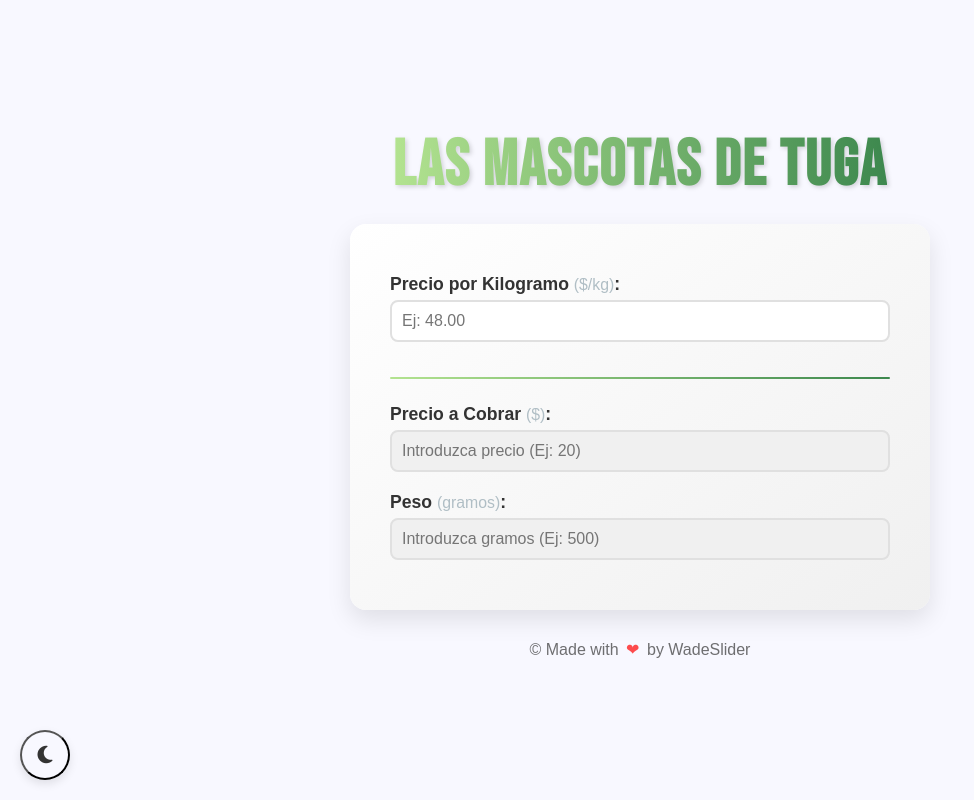
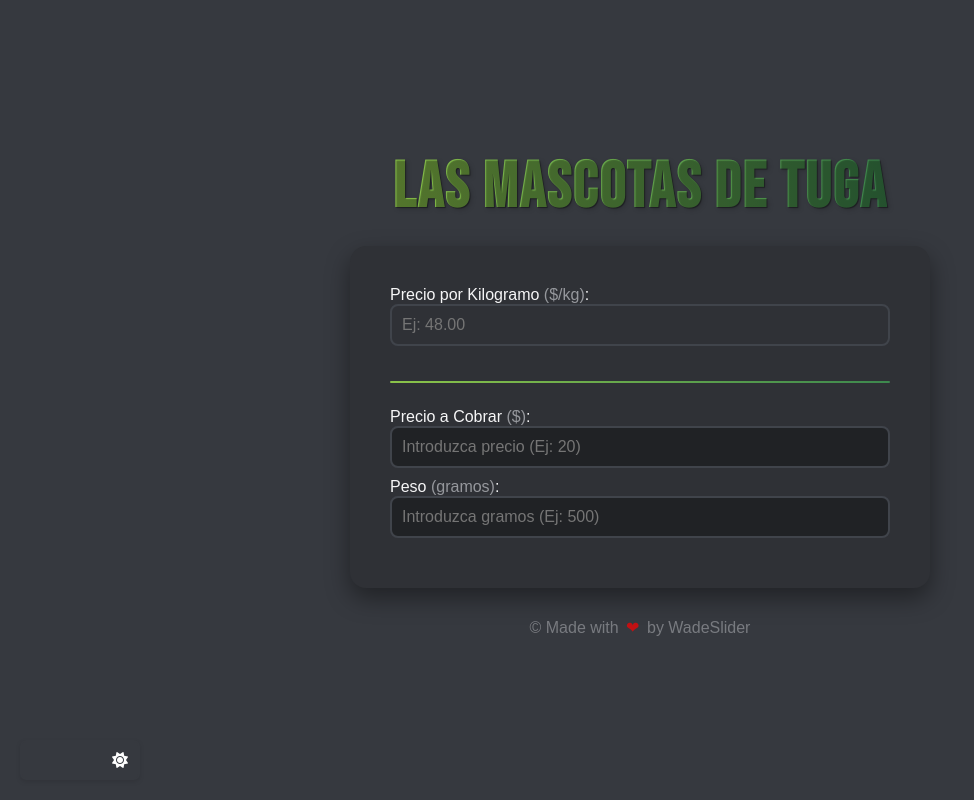
Before and after one commit to wadeslider/productos-tuga, a plain HTML site: page index.html in a window 1280 px wide. Both pictures are taken after a click on the button "Cambiar tema". Shown: the whole page, without its empty margins (0-974 px from the left). Drawn offline with Linux system fonts and the light colour scheme; a small style sheet from the web is missing.

Commit message:
Cambios al boton.

```diff
--- a/script.js
+++ b/script.js
@@ -23,7 +23,6 @@ function validarPrecioKilo() {
 
     // Si ya es válido, podemos llamar a 'calcular' para recalcular en caso de que ya hubiera valores
     if (esValido) {
-        // La lógica de cuál calcular primero sigue siendo la misma:
         if (precioDeseadoInput.value) {
             calcular(precioDeseadoInput);
         } else if (pesoGramosInput.value) {
@@ -38,7 +37,6 @@ function validarPrecioKilo() {
  * @param {HTMLInputElement} elemento El campo de entrada que ha sido modificado (this).
  */
 function calcular(elemento) {
-    // 1. Obtener valores de la interfaz
     const precioKiloInput = document.getElementById('precioKilo');
     const pesoGramosInput = document.getElementById('pesoGramos');
     const precioDeseadoInput = document.getElementById('precioDeseado');
@@ -51,58 +49,68 @@ function calcular(elemento) {
         return;
     }
 
-    // 2. Determinar qué campo fue modificado
     const idModificado = elemento.id;
 
-    if (idModificado === 'precioDeseado') { // CAMBIO: Precio Deseado ahora es el primer caso
-        // --- Caso A: El usuario modificó el PRECIO ---
+    if (idModificado === 'precioDeseado') {
         const precioDeseado = parseFloat(elemento.value);
-
         if (isNaN(precioDeseado) || precioDeseado < 0) {
             pesoGramosInput.value = '';
             return;
         }
 
-        // CÁLCULO DE GRAMOS: (Precio_Deseado / Precio_Kilo) * 1000
         const gramosFinal = (precioDeseado / precioPorKilo) * 1000;
-
-        // Actualizar el campo de Gramos con el nuevo cálculo
         pesoGramosInput.value = gramosFinal.toFixed(0);
 
-    } else if (idModificado === 'pesoGramos') { // CAMBIO: Peso en gramos ahora es el segundo caso
-        // --- Caso B: El usuario modificó los GRAMOS ---
+    } else if (idModificado === 'pesoGramos') {
         const pesoEnGramos = parseFloat(elemento.value);
-
         if (isNaN(pesoEnGramos) || pesoEnGramos < 0) {
             precioDeseadoInput.value = '';
             return;
         }
 
-        // CÁLCULO DE PRECIO: (Gramos / 1000) * Precio_Kilo
         const precioFinal = (pesoEnGramos / 1000) * precioPorKilo;
-
-        // Actualizar el campo de Precio Deseado con el nuevo cálculo
         precioDeseadoInput.value = precioFinal.toFixed(2);
     }
 }
 
 /**
- * Función provisional para el botón de cambio de tema.
+ * Función para alternar el modo oscuro y cambiar el icono del botón.
  */
 function toggleTheme() {
-    alert("Función de cambio de tema (claro/oscuro) próxima a implementar.");
+    const body = document.body;
+    const themeToggle = document.getElementById('themeToggle');
+    // Alterna la clase y devuelve true si se añadió (dark-mode activado)
+    const isDarkMode = body.classList.toggle('dark-mode');
+
+    // Obtener los iconos (usando selectores específicos para evitar conflicto con span)
+    const moonIcon = themeToggle.querySelector('.fa-moon');
+    const sunIcon = themeToggle.querySelector('.fa-sun');
+
+    if (isDarkMode) {
+        // En modo oscuro, el ícono activo es el SOL
+        moonIcon.classList.add('hidden');
+        sunIcon.classList.remove('hidden');
+    } else {
+        // En modo claro, el ícono activo es la LUNA
+        moonIcon.classList.remove('hidden');
+        sunIcon.classList.add('hidden');
+    }
 }
 
 
-// Inicialización: Al cargar la página, limpiamos los campos y validamos el precio por kilo
+// Inicialización
 document.addEventListener('DOMContentLoaded', () => {
-    // 1. Limpiamos los campos de cálculo
+    // Inicialización de campos y validación
     document.getElementById('pesoGramos').value = '';
     document.getElementById('precioDeseado').value = '';
+    validarPrecioKilo();
 
-    // 2. Vinculamos el botón de tema a su función
+    // 1. Vinculamos el botón de tema a su función
     document.getElementById('themeToggle').addEventListener('click', toggleTheme);
 
-    // 3. Validamos el precio por kilo para establecer el estado inicial
-    validarPrecioKilo();
+    // 2. Ocultar el sol por defecto (estamos en modo claro)
+    const sunIcon = document.querySelector('#themeToggle .fa-sun');
+    if (sunIcon) {
+        sunIcon.classList.add('hidden');
+    }
 });
--- a/style.css
+++ b/style.css
@@ -1,17 +1,30 @@
 /* PALETA DE COLORES */
 :root {
+    /* Tema Claro */
     --color-background: #F8F8FF;
-    --color-metal-start: #b3e390; /* Verde metálico claro */
+    --color-text-dark: #333333;
+    --color-text-light: #B0BEC5;
+    --color-card-bg: #ffffff;
+    --color-card-shadow: rgba(0,0,0,0.1);
+    --color-input-border: #e0e0e0;
+    --color-input-disabled: #f0f0f0;
+
+    /* Tema Oscuro (Discord Style) */
+    --dark-bg: #36393f;
+    --dark-card-bg: #2f3136;
+    --dark-text: #f6f6f7;
+    --dark-text-subtle: #96989d;
+    --dark-input-border: #40444b;
+
+    /* Acentos (Ambos temas) */
+    --color-metal-start: #8BC34A; /* CAMBIO: Verde más fuerte (Lima) */
     --color-metal-end: #3d884e;   /* Verde metálico oscuro */
     --color-line-gradient: linear-gradient(90deg, var(--color-metal-start), var(--color-metal-end));
-    --color-accent: #FF7043;
-    --color-text-dark: #333333;
-    --color-text-light: #B0BEC5;
     --color-heart: #FF0000;
 
-    /* Colores para el botón de tema */
-    --btn-normal-color: #ffffff; /* Color normal: Blanco */
-    --btn-hover-color: #1e2124;  /* Color hover: Negro Oscuro */
+    /* Colores del Botón de Tema */
+    --btn-border-color: var(--dark-bg);
+    --btn-hover-fill: var(--dark-bg);
 
     /* Espaciado responsivo para bordes */
     --spacing-mobile: 4vmin;
@@ -31,10 +44,11 @@ body {
     display: flex;
     flex-direction: column;
     align-items: center;
-    justify-content: flex-start; /* Alinea arriba en el móvil */
+    justify-content: flex-start;
 
     padding: var(--spacing-mobile);
     box-sizing: border-box;
+    transition: background-color 0.3s;
 }
 
 /* 1. ESTILO Y EFECTO METÁLICO DEL H1 */
@@ -51,7 +65,12 @@ h1 {
     -webkit-background-clip: text;
     -webkit-text-fill-color: transparent;
     background-clip: text;
+
+    /* CAMBIO: Sombra del título para darle más volumen */
+    text-shadow: 1px 1px 1px rgba(0, 0, 0, 0.4);
     filter: drop-shadow(2px 2px 2px rgba(0,0,0,0.15));
+
+    transition: filter 0.3s;
 }
 
 /* 2. ESTILO DE LA TARJETA (CONTAINER) */
@@ -61,34 +80,24 @@ h1 {
     margin: 10px 0;
     padding: 25px;
 
-    background: linear-gradient(145deg, #ffffff, #f0f0f0);
-    box-shadow: 0 10px 25px rgba(0,0,0,0.1);
+    background: linear-gradient(145deg, var(--color-card-bg), #f0f0f0);
+    box-shadow: 0 10px 25px var(--color-card-shadow);
     border-radius: 16px;
 
     position: relative;
     z-index: 10;
+    transition: background-color 0.3s, box-shadow 0.3s;
 }
 
 /* Estilos de inputs y labels */
-.unidad {
-    color: var(--color-text-light);
-    font-weight: 400;
-    font-size: 0.9em;
-}
-
-label {
-    display: block;
-    margin: 10px 0 5px;
-    font-weight: bold;
-    color: var(--color-text-dark);
-    font-size: 1.1em;
-}
+label { color: var(--color-text-dark); transition: color 0.3s; }
+.unidad { color: var(--color-text-light); transition: color 0.3s; }
 
 input[type="number"] {
     width: 100%;
     padding: 10px;
     margin-bottom: 10px;
-    border: 2px solid #e0e0e0;
+    border: 2px solid var(--color-input-border);
     border-radius: 8px;
     box-sizing: border-box;
     font-size: 1em;
@@ -96,14 +105,14 @@ input[type="number"] {
 }
 
 input[disabled] {
-    background-color: #f0f0f0;
+    background-color: var(--color-input-disabled);
     cursor: not-allowed;
 }
 
 input:focus:not([disabled]) {
     border-color: var(--color-metal-end);
     box-shadow: 0 0 8px rgba(61, 136, 78, 0.4);
-    background-color: #ffffff;
+    background-color: var(--color-card-bg);
     outline: none;
 }
 
@@ -111,7 +120,7 @@ input:focus:not([disabled]) {
 hr {
     border: 0;
     height: 2px;
-    background: var(--color-line-gradient); /* Aplicación del degradado */
+    background: var(--color-line-gradient);
     margin: 25px 0;
     border-radius: 1px;
 }
@@ -131,9 +140,9 @@ footer p {
     color: var(--color-text-dark);
     margin: 0;
     opacity: 0.7;
+    transition: color 0.3s;
 }
 
-/* Animación del Corazón */
 @keyframes beat {
     0%, 100% { transform: scale(1); }
     15% { transform: scale(1.15); }
@@ -146,22 +155,23 @@ footer p {
     margin: 0 3px;
 }
 
-/* 5. BOTÓN DE CAMBIO DE TEMA (Font Awesome con animación SCSS) */
+/* 5. BOTÓN DE CAMBIO DE TEMA (RECTANGULAR Y ANIMADO) */
 .theme-toggle {
     position: fixed;
     bottom: var(--spacing-mobile);
     left: var(--spacing-mobile);
 
-    width: 50px;
-    height: 50px;
-    border-radius: 50%;
+    width: 120px;
+    height: 40px;
+    border-radius: 6px;
+
     background: transparent;
-    color: var(--btn-normal-color);
+    border: 2px solid var(--btn-border-color);
     overflow: hidden;
     padding: 0;
     cursor: pointer;
-    box-shadow: 0 4px 10px rgba(0,0,0,0.1);
-    transition: box-shadow 0.25s;
+    box-shadow: 0 2px 5px rgba(0,0,0,0.1);
+    transition: all 0.25s;
     z-index: 1000;
 }
 
@@ -169,80 +179,130 @@ footer p {
 .theme-toggle i {
     position: absolute;
     top: 50%;
-    left: 50%;
-    transform: translate(-50%, -50%);
-    z-index: 2;
-    font-size: 1.5em;
-    transition: all 0.25s;
+    transform: translateY(-50%);
+    font-size: 1.2em;
+    z-index: 3;
+    transition: color 0.25s, opacity 0.25s;
 }
 
-/* 5.1 Icono de LUNA (Por defecto) */
+/* Icono de LUNA (Modo Claro) */
 .theme-toggle > .fa-moon {
-    color: var(--color-text-dark);
+    left: 10px;
+    color: var(--btn-border-color);
 }
 
-/* 5.2 Icono de SOL (Dentro del SPAN, preparado para el hover) */
+/* Icono de SOL (Modo Oscuro/Hover) */
 .theme-toggle > span > .fa-sun {
+    right: 10px;
+    left: auto;
     color: white;
-    opacity: 0;
 }
+.hidden { opacity: 0 !important; visibility: hidden; }
+
 
 /* Pseudo-elementos de la animación de hover */
-.theme-toggle::after,
-.theme-toggle > span::after {
-    width: 100%;
-    height: 50%;
-    position: absolute;
-    left: 0;
-    background-color: var(--btn-hover-color); /* #1e2124 */
-    transition: transform 0.25s;
-    content: "";
-    z-index: 1;
-}
-
-.theme-toggle::after { /* MITAD SUPERIOR */
-    top: 0;
-    transform: translate(-100%, 0);
-}
-
 .theme-toggle > span {
     position: relative;
     z-index: 2;
+    display: block;
+    width: 100%;
+    height: 100%;
 }
 
-.theme-toggle > span::after { /* MITAD INFERIOR */
-    bottom: 0;
-    transform: translate(100%, 0);
+.theme-toggle::after,
+.theme-toggle > span::after {
+    width: 50%;
+    height: 100%;
+    position: absolute;
+    background-color: var(--btn-hover-fill);
+    transition: transform 0.25s ease-out;
     content: "";
+    z-index: 1;
+    top: 0;
+}
+
+.theme-toggle::after { /* MITAD IZQUIERDA */
+    left: 0;
+    transform: translateX(-100%);
+}
+
+.theme-toggle > span::after { /* MITAD DERECHA */
+    right: 0;
+    left: auto;
+    transform: translateX(100%);
 }
 
 /* ESTADO HOVER */
 .theme-toggle:hover {
-    box-shadow: 0 4px 15px rgba(30, 33, 36, 0.4);
+    box-shadow: 0 4px 15px rgba(0,0,0,0.4);
+    border-color: var(--btn-hover-fill);
 }
 
-.theme-toggle:hover > .fa-moon { /* Oculta la luna */
-    opacity: 0;
+.theme-toggle:hover::after {
+    transform: translateX(0);
 }
 
-.theme-toggle:hover > span > .fa-sun { /* Muestra el sol */
-    opacity: 1;
-}
-
-.theme-toggle:hover::after,
 .theme-toggle:hover > span::after {
-    transform: translate(0, 0); /* Mueve las mitades para rellenar */
+    transform: translateX(0);
 }
 
 
 /* ==================================== */
-/* MEDIA QUERY (PARA PANTALLAS GRANDES - PCs) */
+/* ESTILOS DEL MODO OSCURO (.dark-mode) */
 /* ==================================== */
+
+body.dark-mode {
+    background-color: var(--dark-bg);
+}
+
+.dark-mode .container {
+    background: var(--dark-card-bg);
+    box-shadow: 0 10px 25px rgba(0, 0, 0, 0.4);
+}
+
+.dark-mode label { color: var(--dark-text); }
+.dark-mode .unidad { color: var(--dark-text-subtle); }
+.dark-mode input[type="number"] {
+    background-color: var(--dark-card-bg);
+    border-color: var(--dark-input-border);
+    color: var(--dark-text);
+}
+.dark-mode input[disabled] { background-color: #202225; }
+.dark-mode footer p { color: var(--dark-text-subtle); }
+
+/* AJUSTE DEL BOTÓN DE TEMA EN MODO OSCURO */
+.dark-mode .theme-toggle {
+    background-color: var(--btn-hover-fill);
+    border-color: var(--btn-hover-fill);
+}
+
+.dark-mode .theme-toggle > .fa-moon { opacity: 0; }
+.dark-mode .theme-toggle > span > .fa-sun {
+    opacity: 1 !important;
+    color: white;
+}
+
+/* Modo oscuro: Revertir animación y colores en hover */
+.dark-mode .theme-toggle:hover::after {
+    transform: translateX(-100%);
+}
+.dark-mode .theme-toggle:hover > span::after {
+    transform: translateX(100%);
+}
+
+.dark-mode .theme-toggle:hover {
+    border-color: var(--color-background);
+    background-color: var(--color-background);
+}
+.dark-mode .theme-toggle:hover > .fa-moon { opacity: 1; color: var(--btn-border-color); }
+.dark-mode .theme-toggle:hover > span > .fa-sun { opacity: 0 !important; }
+
+/* MEDIA QUERY... */
 @media (min-width: 600px) {
 
     body {
         padding: var(--spacing-desktop);
-        justify-content: center; /* Centrado vertical en PC */
+        justify-content: center;
     }
 
     h1 {
```
Also changed, not shown: index.html (+1 -1 lines).
